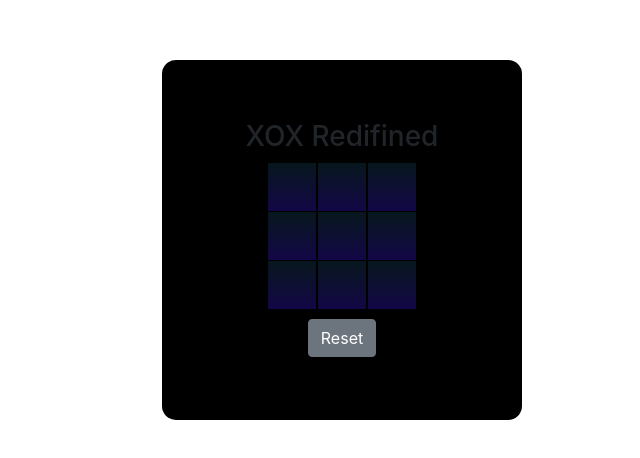
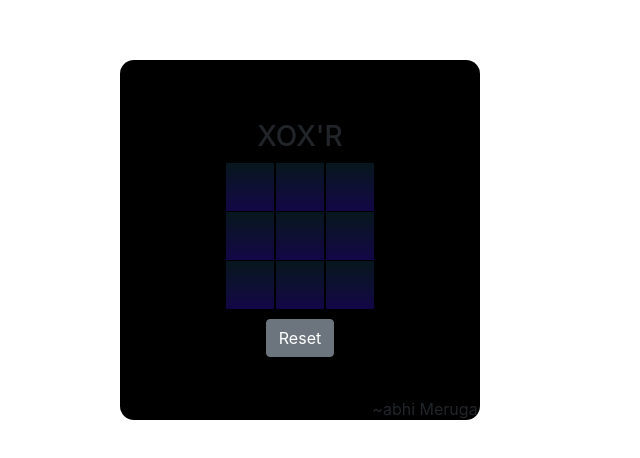
Before and after one commit to abhimeruga/XOX-singlePLAYER, an Angular app: page / in a window 1280 px wide. Shown: the part 170-628 px from the top of the page, without its empty margins (340-980 px from the left). Built offline with nearby package versions, Linux system fonts and the light colour scheme.

Commit message:
changes for CSS hover and name

```diff
--- a/src/Components/xox-local/xox-local.component.html
+++ b/src/Components/xox-local/xox-local.component.html
@@ -1,41 +1,41 @@
 
 <div class=" box header-xox-game">
     <div class="" style="margin-top:60px">
-        <h3>XOX Redifined</h3>
+        <h3>XOX'R</h3>
         </div>
     <div class="row-adjust " >
-        <input type="button" class="button" [ngStyle]="{'background-color':buttons.zero === true?'green':''}" #buttonone id="button-one" value={{eventValues[0]}}
+        <input type="button" class="button" [ngClass]="{'winner':buttons.zero}" #buttonone id="button-one" value={{eventValues[0]}}
             (click)="changeEleValuesOld(0)">
 
-        <input type="button" class="button" [ngStyle]="{'background-color':buttons.one === true?'green':''}" #buttontwo id="button-two" value={{eventValues[1]}}
+        <input type="button" class="button" [ngClass]="{'winner':buttons.one}" #buttontwo id="button-two" value={{eventValues[1]}}
             (click)="changeEleValuesOld(1)">
 
-        <input type="button" class="button" [ngStyle]="{'background-color':buttons.two === true?'green':''}" #buttonthree id="button-three" value={{eventValues[2]}}
+        <input type="button" class="button" [ngClass]="{'winner':buttons.two}" #buttonthree id="button-three" value={{eventValues[2]}}
             (click)="changeEleValuesOld(2)">
     </div>
 
     <div class="row-adjust ">
-        <input type="button" class="button" [ngStyle]="{'background-color':buttons.three === true?'green':''}" #buttonfour id="button-four" value={{eventValues[3]}}
+        <input type="button" class="button" [ngClass]="{'winner':buttons.three}" #buttonfour id="button-four" value={{eventValues[3]}}
             (click)="changeEleValuesOld(3)">
 
-        <input type="button" class="button" [ngStyle]="{'background-color':buttons.four === true?'green':''}" #buttonfive id="button-five" value={{eventValues[4]}}
+        <input type="button" class="button" [ngClass]="{'winner':buttons.four}" #buttonfive id="button-five" value={{eventValues[4]}}
             (click)="changeEleValuesOld(4)">
 
-        <input type="button" class="button" [ngStyle]="{'background-color':buttons.five === true?'green':''}" #buttonsix id="button-six" value={{eventValues[5]}}
+        <input type="button" class="button" [ngClass]="{'winner':buttons.five}" #buttonsix id="button-six" value={{eventValues[5]}}
             (click)="changeEleValuesOld(5)">
     </div>
     <div class="row-adjust ">
-        <input type="button" class="button" [ngStyle]="{'background-color':buttons.six === true?'green':''}" #buttonseven id="button-seven" value={{eventValues[6]}}
+        <input type="button" class="button" [ngClass]="{'winner':buttons.six}" #buttonseven id="button-seven" value={{eventValues[6]}}
             (click)="changeEleValuesOld(6)">
 
-        <input type="button" class="button" [ngStyle]="{'background-color':buttons.seven === true?'green':''}" #buttoneight id="button-eight" value={{eventValues[7]}}
+        <input type="button" class="button" [ngClass]="{'winner':buttons.seven}" #buttoneight id="button-eight" value={{eventValues[7]}}
             (click)="changeEleValuesOld(7)">
 
-        <input type="button" class="button" [ngStyle]="{'background-color':buttons.eight === true?'green':''}" #buttonnine id="button-nine" value={{eventValues[8]}}
+        <input type="button" class="button" [ngClass]="{'winner':buttons.eight}" #buttonnine id="button-nine" value={{eventValues[8]}}
             (click)="changeEleValuesOld(8)">
     </div>
     <div><button class="btn btn-secondary" style="margin-top: 10px;" (click)="reset(modal)">Reset</button></div>
-
+<div class="dev-name"><P>~abhi Meruga</P></div>
 <ng-template #modal>
     <div  class="modal">
         <div class="modal-dialog">
--- a/src/Components/xox-local/xox-local.component.scss
+++ b/src/Components/xox-local/xox-local.component.scss
@@ -11,6 +11,14 @@
     height: 50px!important;
     outline: none;
     transition: 2s;
+  }
+  .dev-name{
+    margin-top: 40px;
+    margin-bottom: 0px!important;
+    margin-left: 250px;
+  }
+  .button:hover{
+    background: linear-gradient(to bottom, #250e3b 0%, #074f5c 100%);
   }
   .box{
     border-radius: 14px;
@@ -38,7 +46,6 @@
   }
   .header-xox-game{
     margin-top:10px;
-    margin-left:42px!important;
   }
 
   .message-list {
@@ -157,6 +164,11 @@
   ::-webkit-scrollbar-thumb:hover {
     background: rgb(199, 43, 108);
   }
+  .winner{
+      background: linear-gradient(to bottom, #250e3b 0%, #074f5c 100%);
+      color:black;
+  }
+
 
   ::ng-deep .mat-form-field .mat-form-field-placeholder{
 
```
